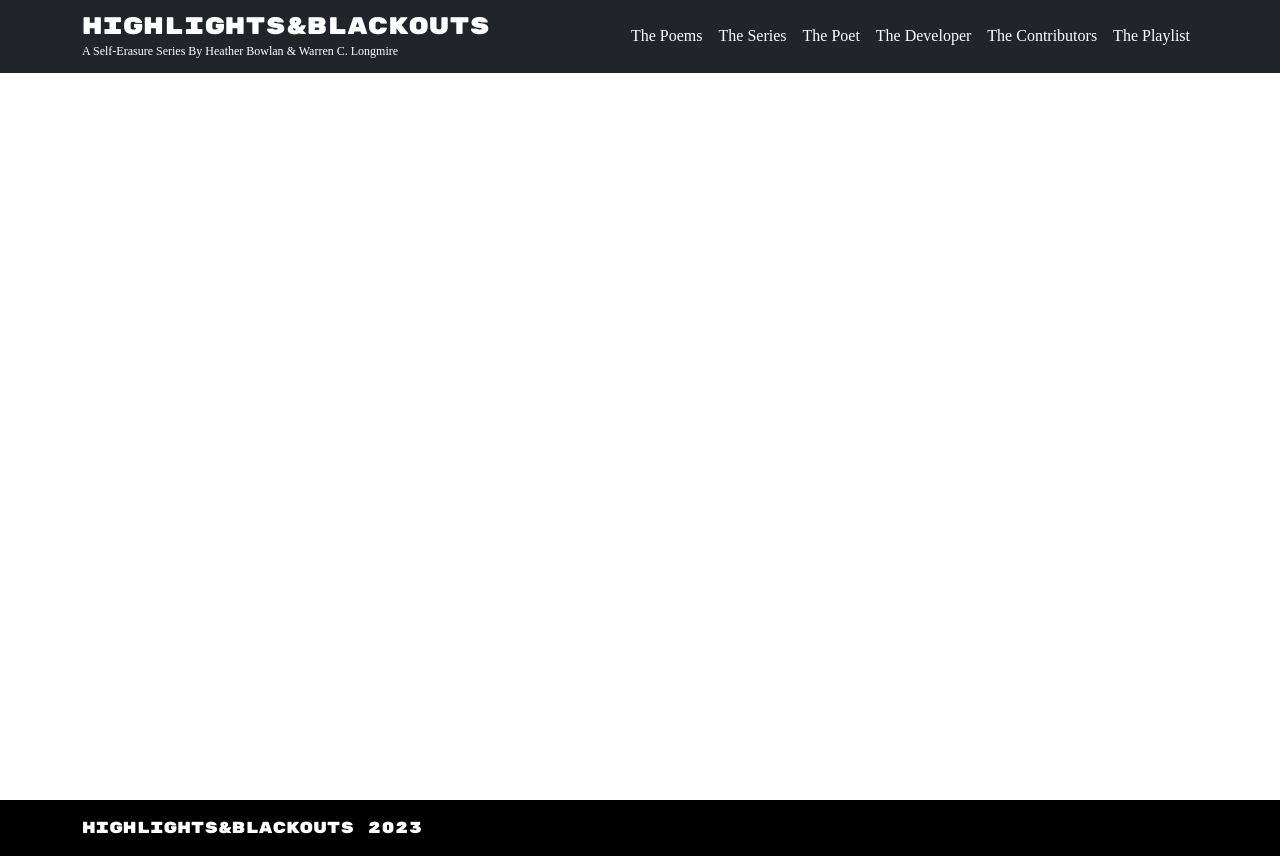
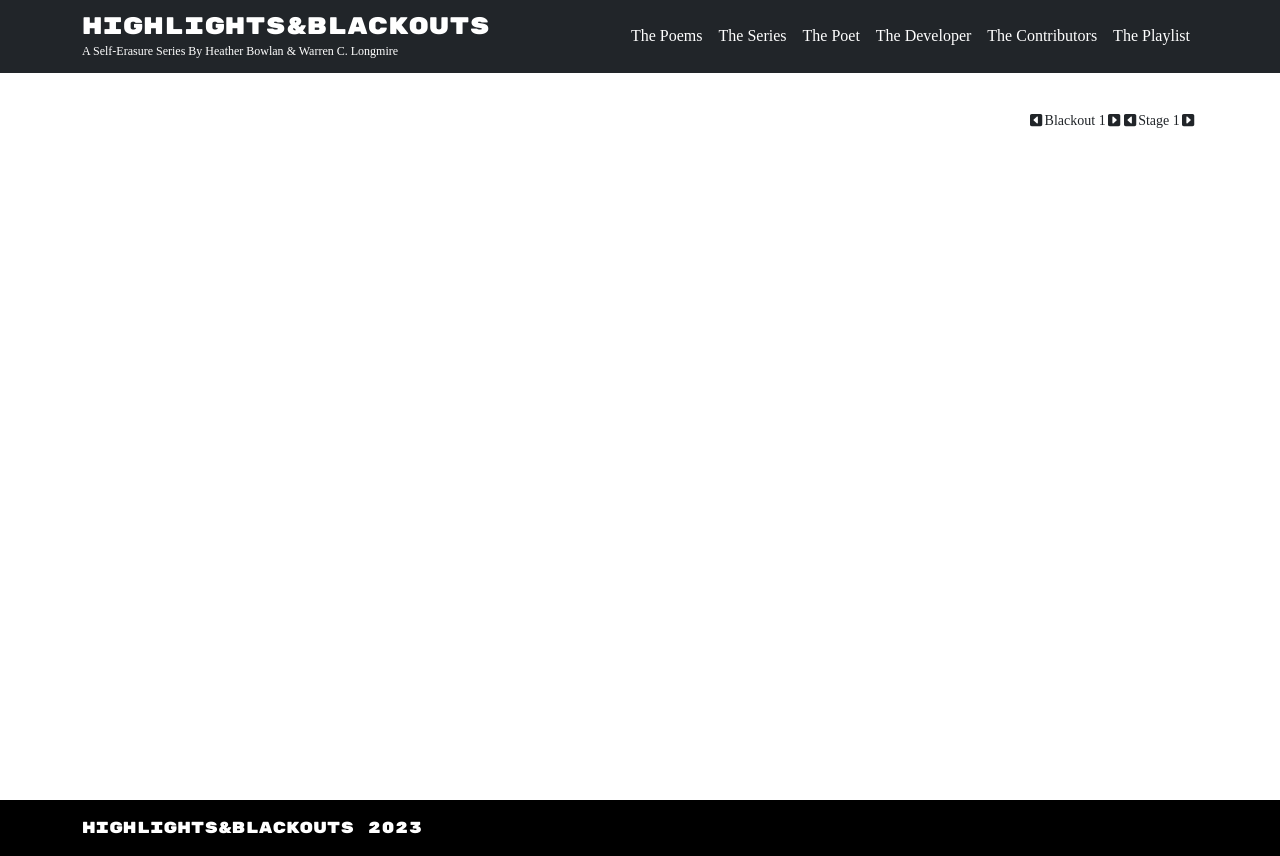
Before and after one commit to wlongmire/self-erasures, a Next.js app: page /blackouts/1/1 in a window 1280 px wide. Built offline with nearby package versions, Linux system fonts and the light colour scheme; a web font is replaced by a local one.

Commit message:
adds more.

```diff
--- a/components/PoemContainer.js
+++ b/components/PoemContainer.js
@@ -94,7 +94,7 @@ const PoemContainer = ({ erasureIdx, stageIdx, setPoem }) => {
 
     return <Layout>
         <PoemStyle titleColor={image ? "white" : "black"} titlePosition={image ? -9.5:-8.9}>
-        {/* <div class="header">
+        <div class="header">
             <div class="scrubs">
                 <span>
                     <FontAwesomeIcon onClick={handleScrub} data-type="blackout" data-direction="-1" className="arrow" icon={faSquareCaretLeft} />
@@ -107,7 +107,7 @@ const PoemContainer = ({ erasureIdx, stageIdx, setPoem }) => {
                     <FontAwesomeIcon onClick={handleScrub} data-type="stage" data-direction="1" className="arrow"  icon={faSquareCaretRight} />
                 </span>
             </div>
-        </div > */}
+        </div >
 
         </PoemStyle>
     </Layout>
```
